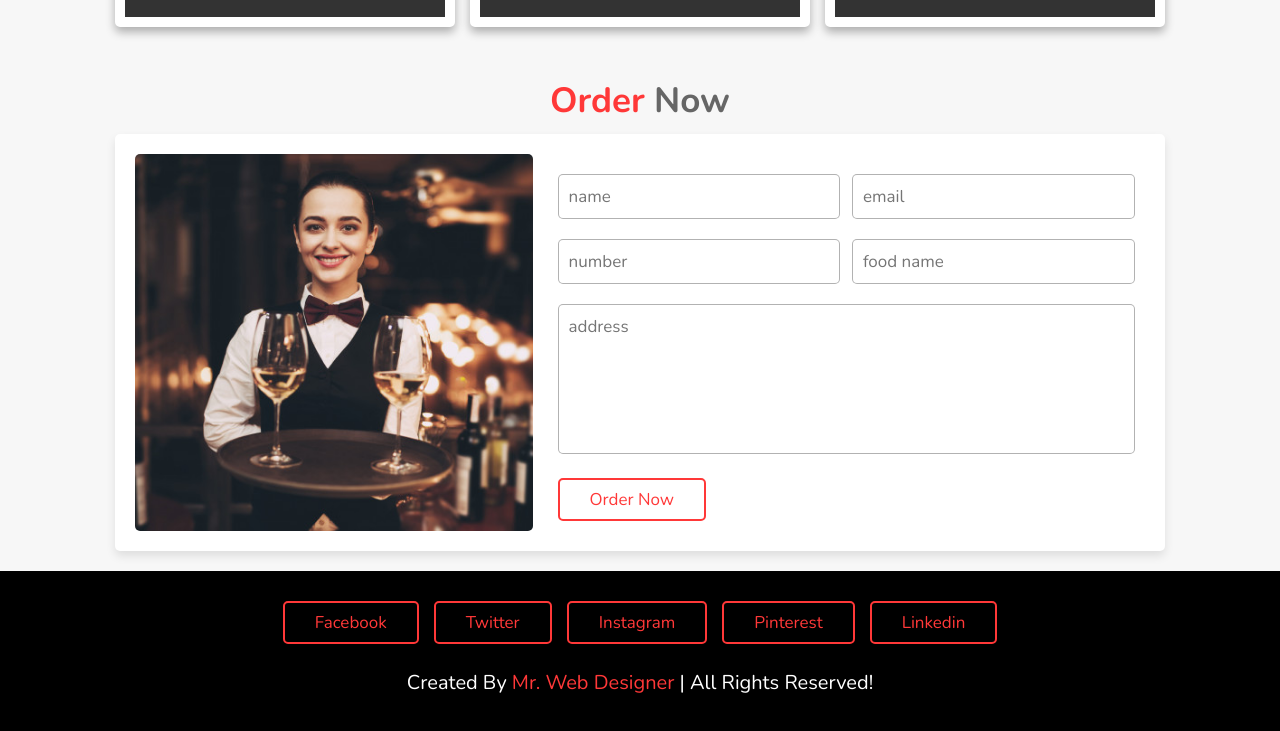
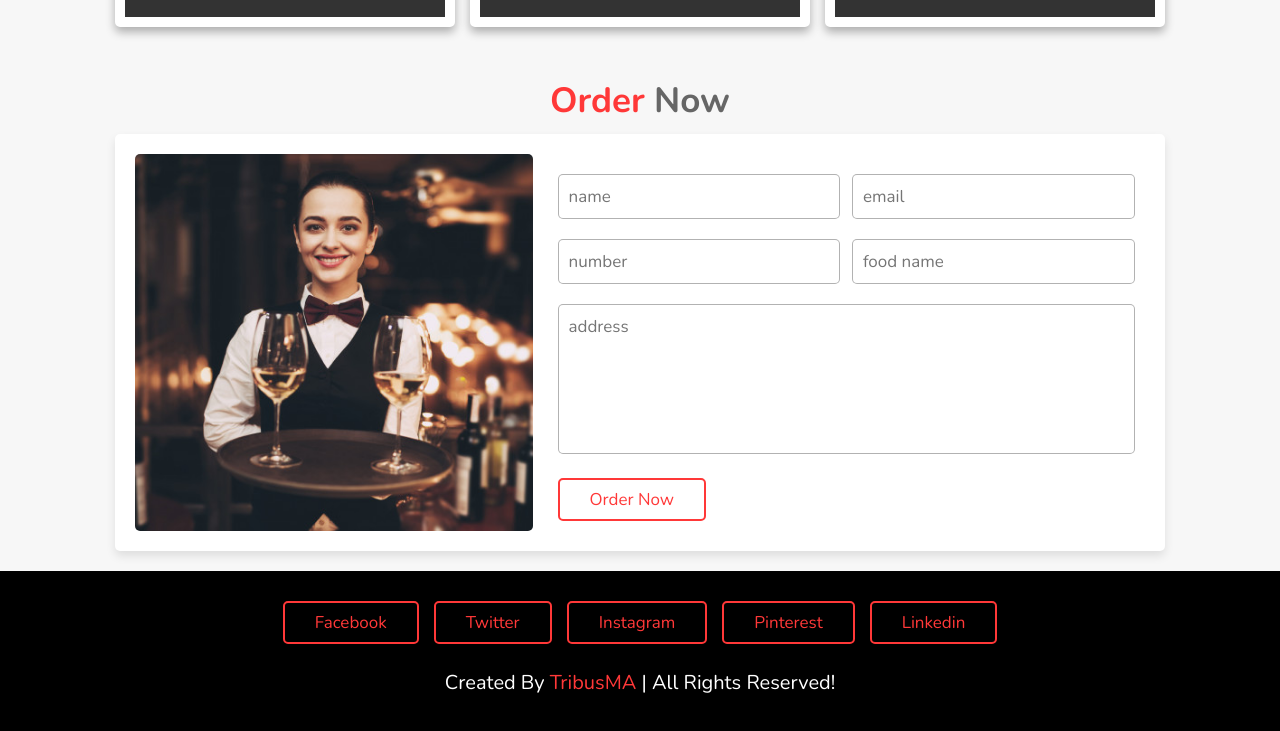
Before and after one commit to Milos871/Meni3, a plain HTML site: page index.html in a window 1280 px wide. Shown: the part 4147-4878 px from the top of the page. Drawn offline with nearby package versions, Linux system fonts and the light colour scheme.

Commit message:
Update index.html

```diff
--- a/index.html
+++ b/index.html
@@ -426,7 +426,7 @@
         <a href="#" class="btn">linkedin</a>
     </div>
 
-    <h1 class="credit"> created by <span> mr. web designer </span> | all rights reserved! </h1>
+    <h1 class="credit"> created by <span> TribusMA </span> | all rights reserved! </h1>
 
 </section>
 
```
